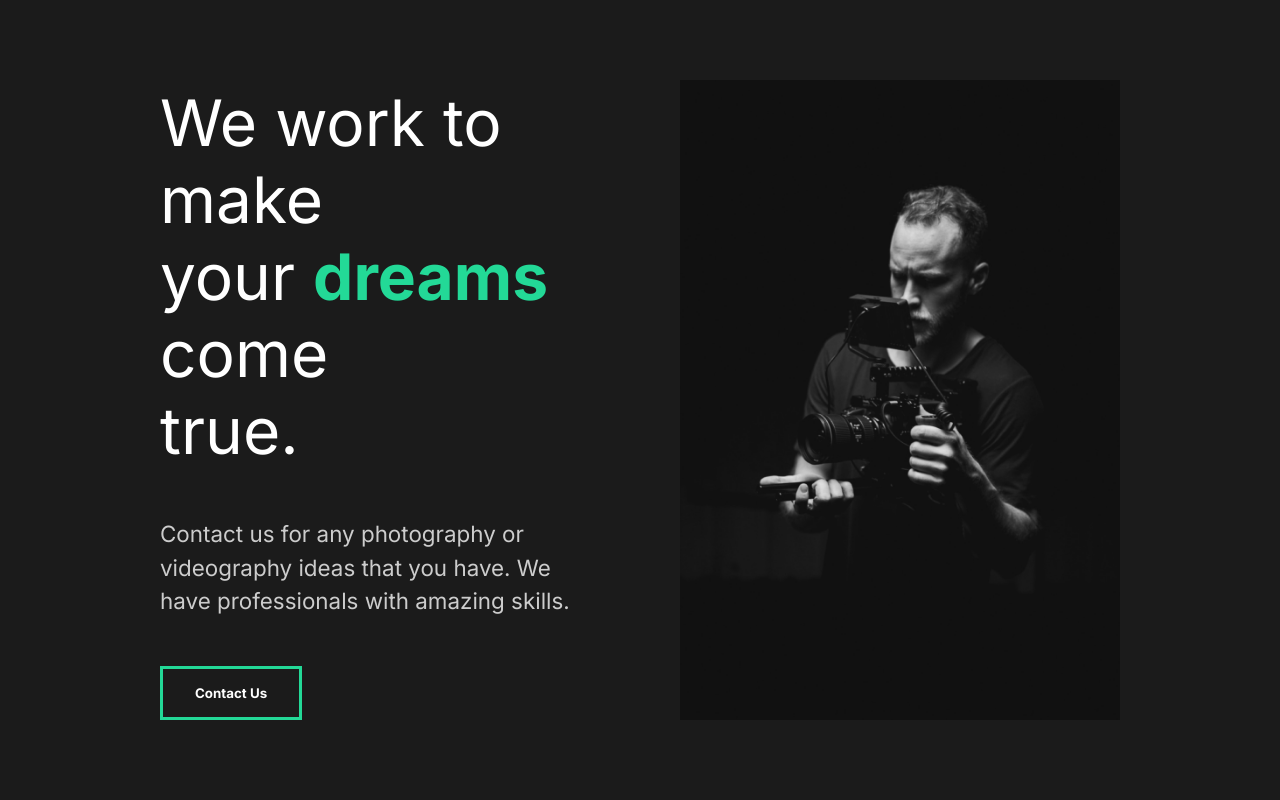
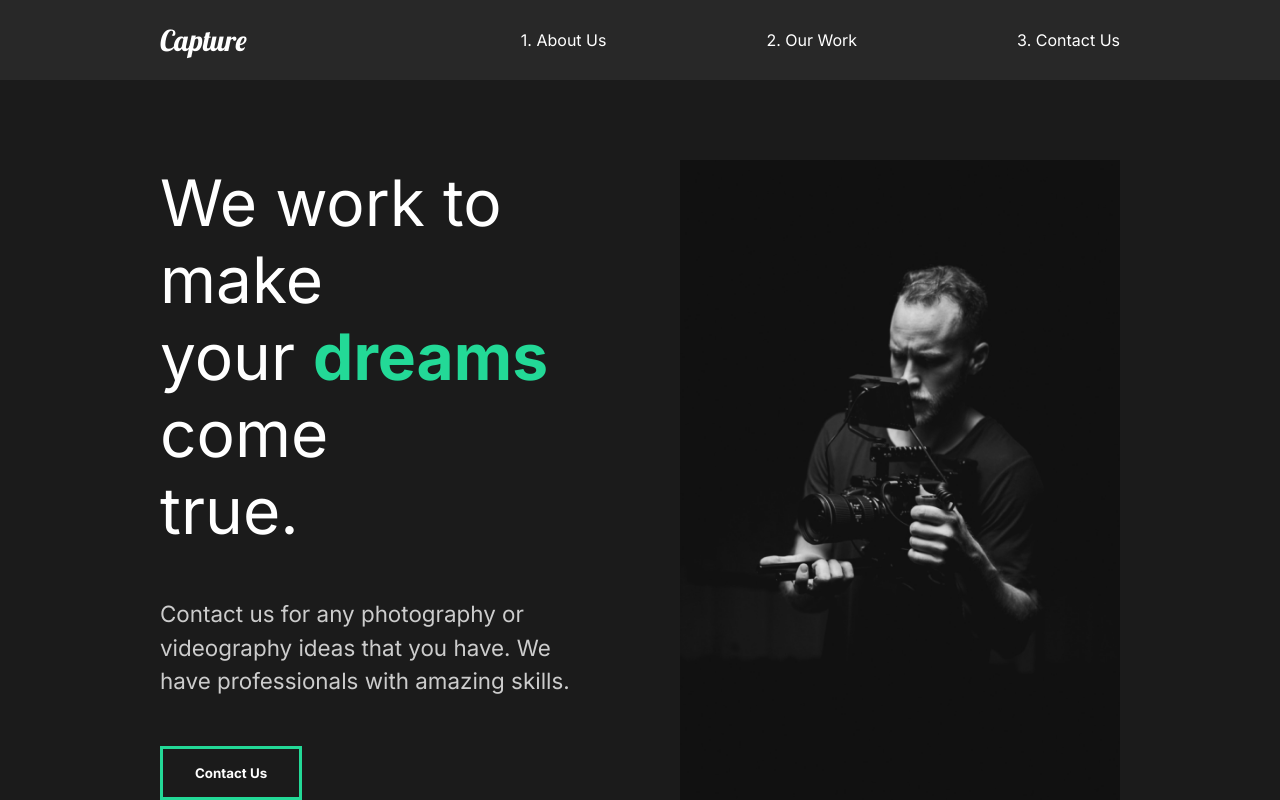
Before and after one commit to cody-y13/website, a React (Create React App) app: page / in a window 1280 px wide. Shown: the top 800 px of the page. Built offline with nearby package versions, Linux system fonts and the light colour scheme.

Commit message:
8.navbar

```diff
--- a/src/App.js
+++ b/src/App.js
@@ -3,11 +3,13 @@
 import Globalstyle from './components/globalstyle';
 //import pages
 import Aboutus from './pages/aboutus';
+import Nav from './components/nav';
 
 function App() {
   return (
     <div className="App">
       <Globalstyle />
+      <Nav />
       <Aboutus />
     </div>
   );
--- /dev/null
+++ b/src/components/nav.js
@@ -0,0 +1,51 @@
+import React from 'react';
+//style
+import styled from 'styled-components';
+
+const Nav =() =>{
+    return(
+        <Stylednav>
+            <h1><a  id="logo" href="#">Capture</a></h1>
+            <ul>
+                <li>
+                    <a href="#">1. About Us</a>
+                </li>
+                <li>
+                    <a href="#">2. Our Work</a>
+                </li>
+                <li>
+                    <a href="#">3. Contact Us</a>
+                </li>
+            </ul>
+        </Stylednav>
+    )
+};
+
+const Stylednav = styled.nav`
+    min-height: 10vh;
+    display: flex;
+    margin: auto;
+    justify-content: space-between;
+    align-items: center;
+    padding: 1rem 10rem;
+    background: #282828;
+    a{
+        color: white;
+        text-decoration: none;
+    }
+    ul{
+        display: flex;
+        list-style: none;
+    }
+    #logo{
+        font-size: 1.8rem;
+        font-family: "Lobster", cursive;
+        font-weight: lighter;
+    }
+    li{
+        padding-left: 10rem;
+        position: relative;
+    }
+`
+
+export default Nav;
```
Also changed, not shown: 1 other file (tests, documents, lock files or other folders).
